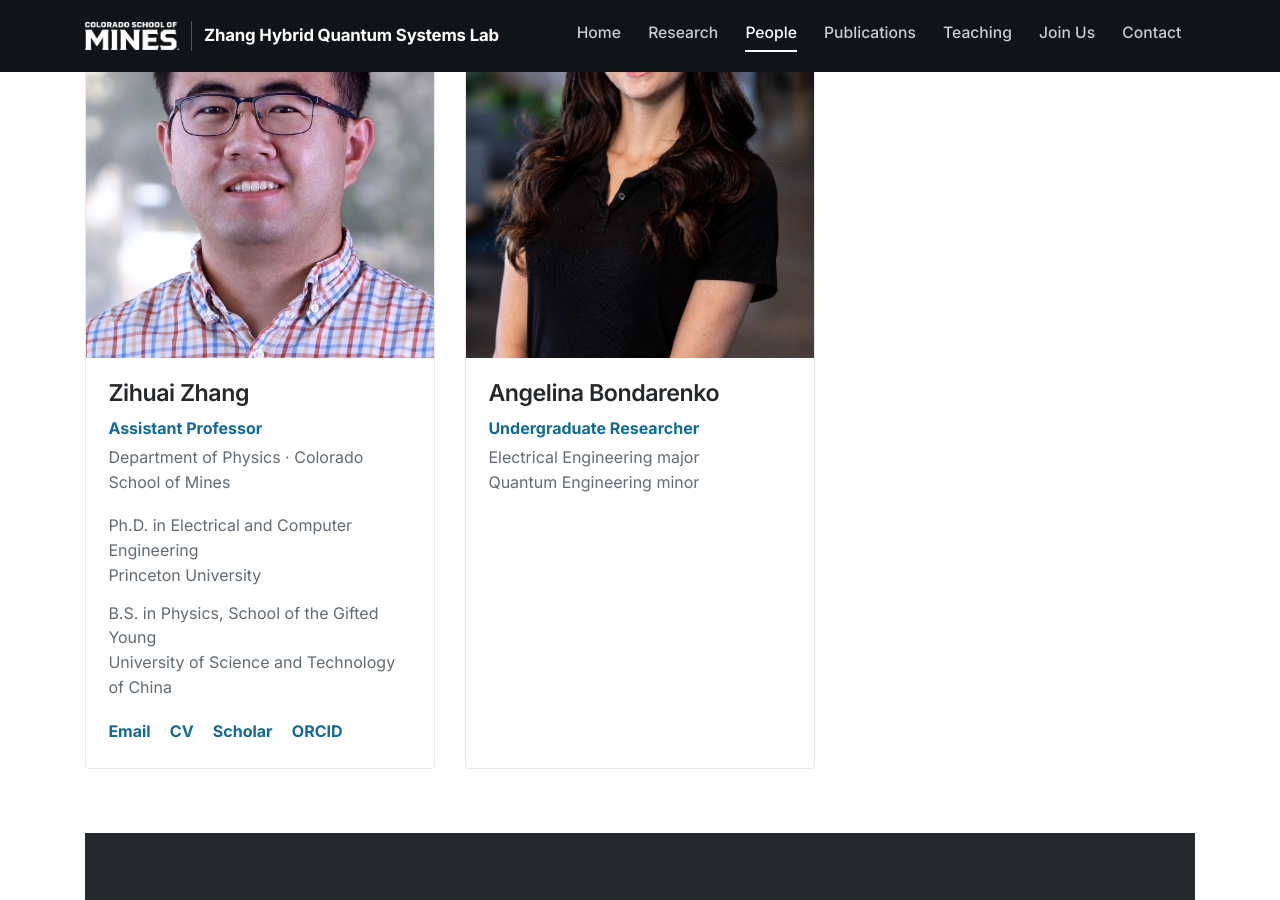
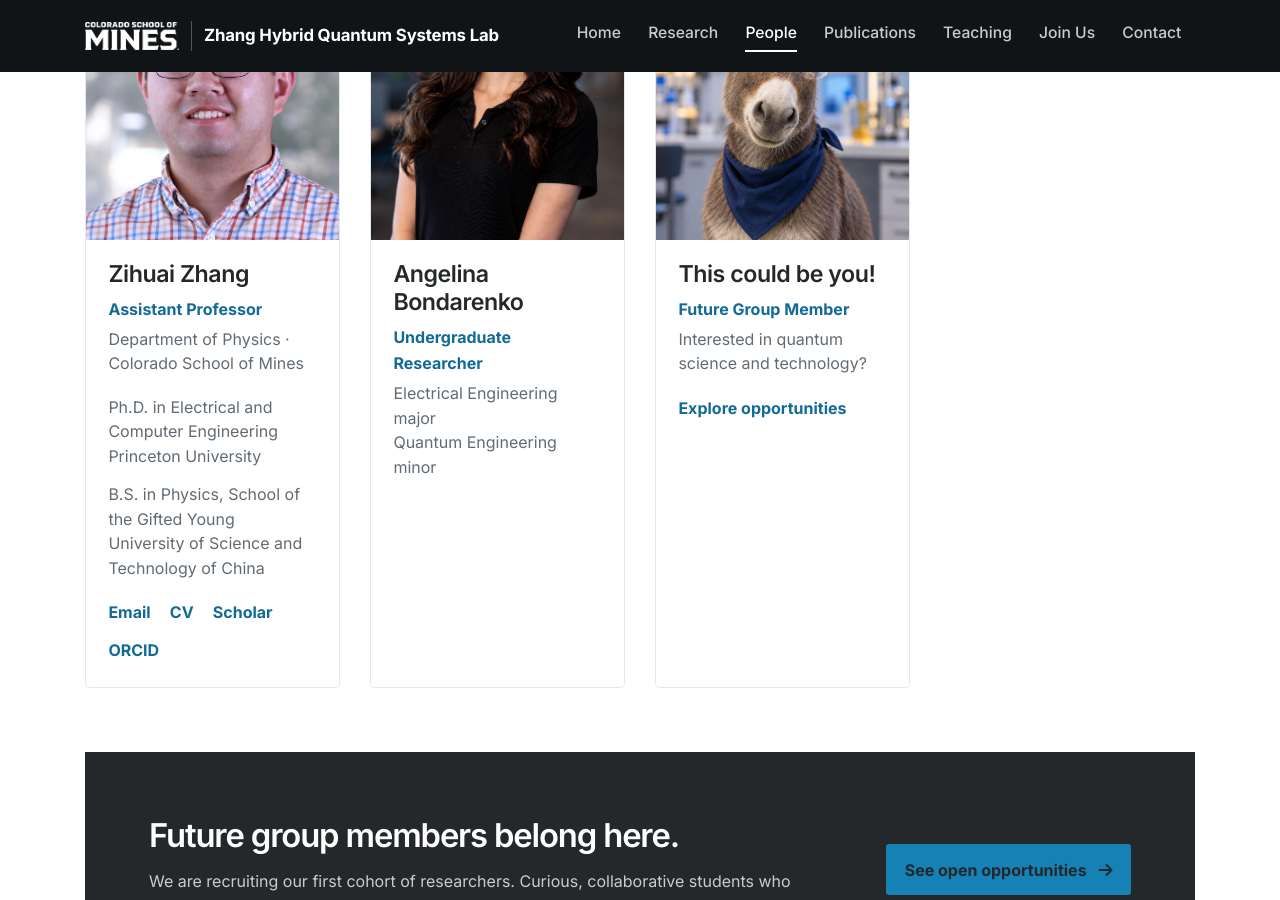
Before and after one commit to zihuaiz/zihuaiz.github.io, a Jekyll site: the page built from people.html, in a window 1280 px wide and 900 px high, scrolled down 328 px. Built offline with Jekyll 4.4.1, drawn with Linux system fonts in a browser that asks for light colours; nearby versions of some CDN libraries; a style sheet for code colours, icons or effects is not loaded.

Commit message:
Add future member card and reduce portrait size

```diff
--- a/people.html
+++ b/people.html
@@ -13,7 +13,7 @@
 
   <section class="people-section">
     <div class="row team-grid">
-      <div class="col-sm-6 col-lg-4 d-flex">
+      <div class="col-sm-6 col-lg-3 d-flex">
         <article class="team-member-card">
           <img class="team-member-photo" src="{{ site.data.profile.portrait_url | relative_url }}" alt="Zihuai Zhang">
           <div class="team-member-content">
@@ -34,13 +34,27 @@
         </article>
       </div>
 
-      <div class="col-sm-6 col-lg-4 d-flex">
+      <div class="col-sm-6 col-lg-3 d-flex">
         <article class="team-member-card">
           <img class="team-member-photo" src="{{ '/assets/images/photos/Angelina_Bondarenko.jpg' | relative_url }}" alt="Angelina Bondarenko">
           <div class="team-member-content">
             <h2>Angelina Bondarenko</h2>
             <div class="people-role">Undergraduate Researcher</div>
             <div class="people-affiliation">Electrical Engineering major<br>Quantum Engineering minor</div>
+          </div>
+        </article>
+      </div>
+
+      <div class="col-sm-6 col-lg-3 d-flex">
+        <article class="team-member-card future-member-card">
+          <img class="team-member-photo" src="{{ '/assets/images/photos/future_group_member.jpg' | relative_url }}" alt="An illustrated burro wearing laboratory safety glasses">
+          <div class="team-member-content">
+            <h2>This could be you!</h2>
+            <div class="people-role">Future Group Member</div>
+            <div class="people-affiliation">Interested in quantum science and technology?</div>
+            <div class="people-links">
+              <a href="{{ '/opportunities' | relative_url }}">Explore opportunities</a>
+            </div>
           </div>
         </article>
       </div>
```
Also changed, not shown: assets/images/photos/future_group_member.jpg (added).
